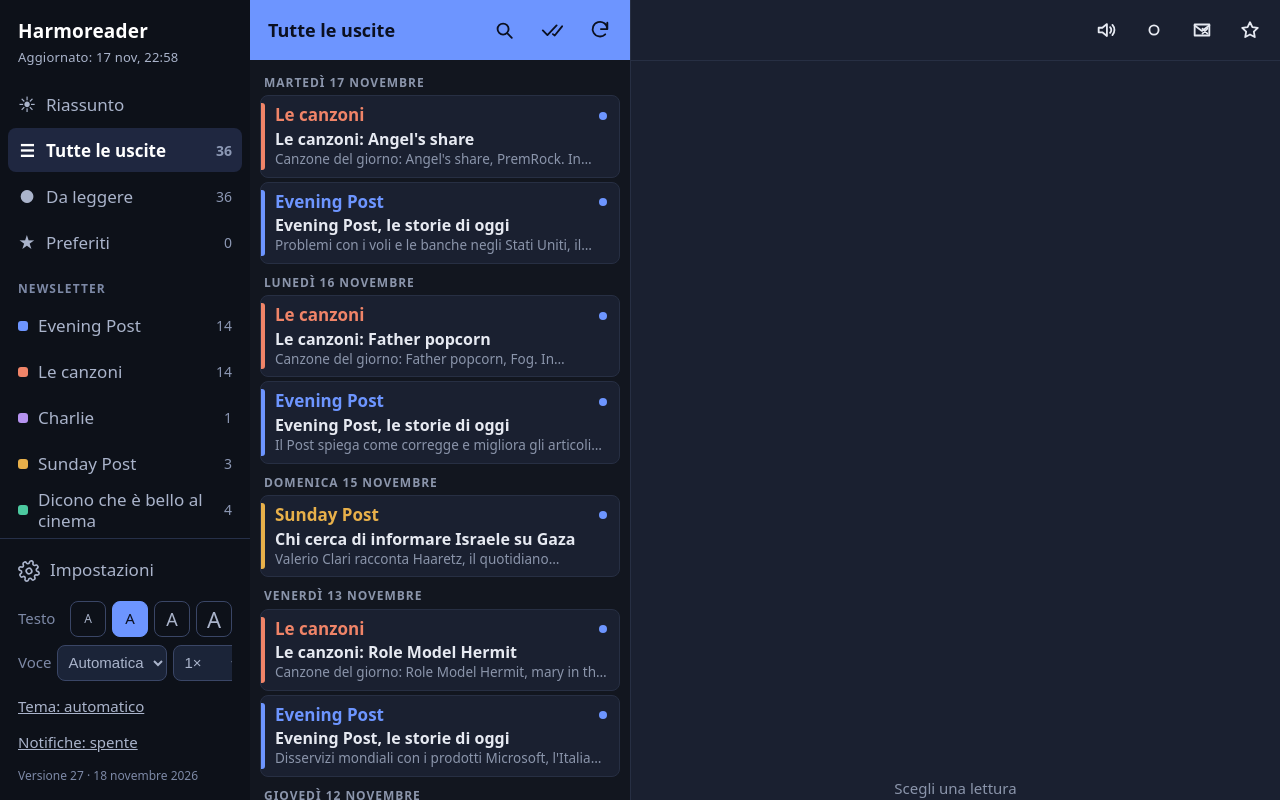
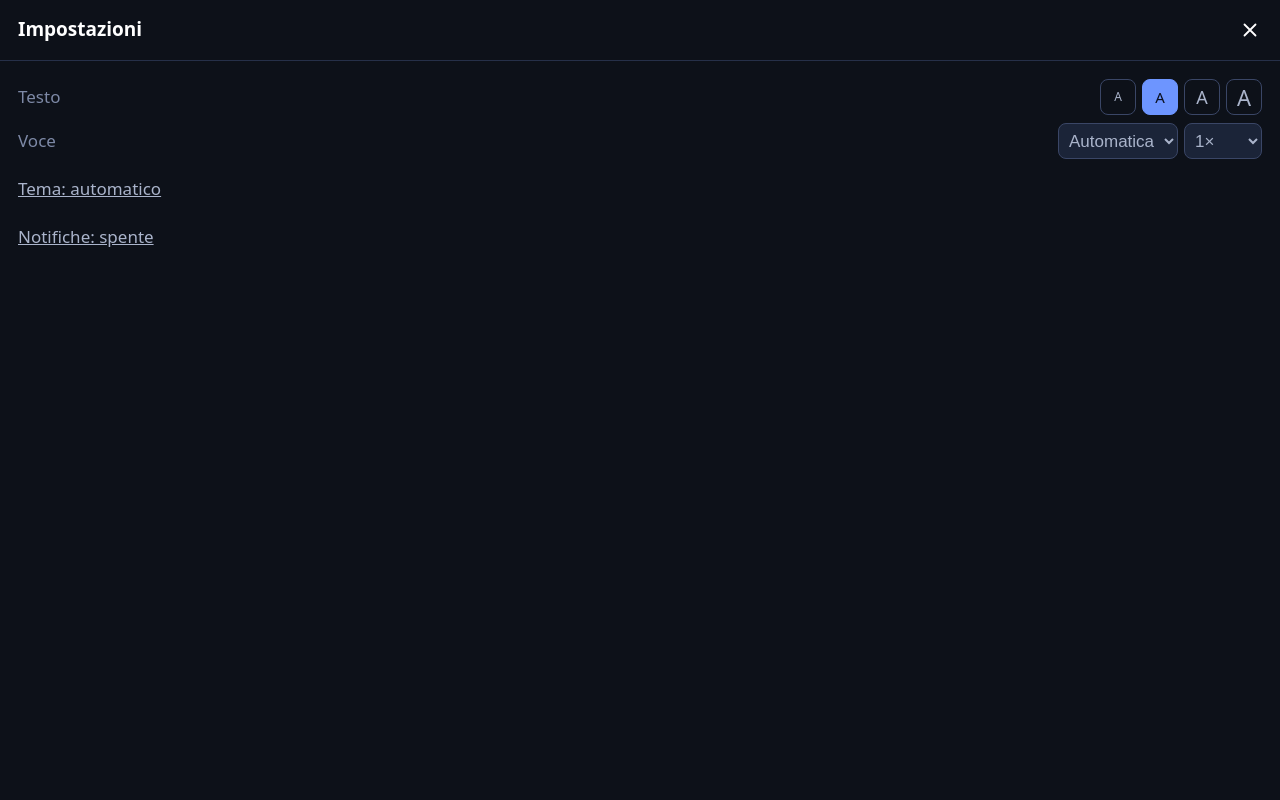
Before and after one commit to HarmoReader/reader, a plain HTML site: page index.html in a window 1280 px wide. Both pictures are taken after a click on the button "Impostazioni". Drawn offline with Linux system fonts and the light colour scheme.

Commit message:
Impostazioni a schermo intero con chiusura da X
Co-Authored-By: Claude Sonnet 5.5 <noreply@anthropic.com>
Claude-Session: https://claude.ai/code/session_0142FkUenvY2LaS6ztUKwQij

```diff
--- a/index.html
+++ b/index.html
@@ -87,9 +87,13 @@ a { color: var(--accent); }
 .side-foot .ver { margin-top: 6px; font-size: calc(12px * var(--t)); color: #7d89a6; }
 .side-foot .set-btn { display: flex; align-items: center; gap: 10px; width: 100%; text-decoration: none; min-height: 44px; font-size: calc(17px * var(--t)); }
 .set-btn svg { width: 22px; height: 22px; fill: none; stroke: currentColor; stroke-width: 1.8; stroke-linecap: round; stroke-linejoin: round; flex: none; transition: transform .25s; }
-.set-btn[aria-expanded="true"] svg { transform: rotate(60deg); }
-#set-panel { margin-top: 8px; max-height: 55vh; overflow: auto; }
+#set-panel { position: fixed; inset: 0; z-index: 60; background: var(--side); color: var(--side-fg); display: flex; flex-direction: column; padding: env(safe-area-inset-top, 0) env(safe-area-inset-right, 0) env(safe-area-inset-bottom, 0) env(safe-area-inset-left, 0); }
 #set-panel[hidden] { display: none; }
+.set-head { display: flex; align-items: center; padding: 8px 8px 8px 18px; min-height: 56px; border-bottom: 1px solid #263049; }
+.set-head h2 { margin: 0 auto 0 0; color: #fff; font-size: calc(19px * var(--t)); font-weight: 700; }
+.set-head .icon-btn { color: #fff; }
+.set-body.side-foot { margin: 0; border: 0; padding: 18px; overflow: auto; flex: 1; font-size: calc(17px * var(--t)); }
+.set-body #theme-btn, .set-body #push-btn { display: block; min-height: 44px; margin-top: 4px; }
 #restore-slot:not(:empty) { margin-bottom: 8px; }
 .voice-row { display: flex; align-items: center; gap: 6px; margin-bottom: 8px; }
 .voice-row span { margin-right: auto; }
@@ -220,7 +224,14 @@ a { color: var(--accent); }
         <svg viewBox="0 0 24 24" aria-hidden="true"><circle cx="12" cy="12" r="3"/><path d="M19.4 15a1.7 1.7 0 0 0 .3 1.9l.1.1a2 2 0 1 1-2.8 2.8l-.1-.1a1.7 1.7 0 0 0-1.9-.3 1.7 1.7 0 0 0-1 1.5V21a2 2 0 1 1-4 0v-.1a1.7 1.7 0 0 0-1.1-1.5 1.7 1.7 0 0 0-1.9.3l-.1.1a2 2 0 1 1-2.8-2.8l.1-.1a1.7 1.7 0 0 0 .3-1.9 1.7 1.7 0 0 0-1.5-1H3a2 2 0 1 1 0-4h.1a1.7 1.7 0 0 0 1.5-1.1 1.7 1.7 0 0 0-.3-1.9l-.1-.1a2 2 0 1 1 2.8-2.8l.1.1a1.7 1.7 0 0 0 1.9.3H9a1.7 1.7 0 0 0 1-1.5V3a2 2 0 1 1 4 0v.1a1.7 1.7 0 0 0 1 1.5 1.7 1.7 0 0 0 1.9-.3l.1-.1a2 2 0 1 1 2.8 2.8l-.1.1a1.7 1.7 0 0 0-.3 1.9V9a1.7 1.7 0 0 0 1.5 1H21a2 2 0 1 1 0 4h-.1a1.7 1.7 0 0 0-1.5 1z"/></svg>
         <span>Impostazioni</span>
       </button>
-      <div id="set-panel" hidden>
+      <div class="ver" id="ver"></div></div>
+  </nav>
+  <div id="scrim"></div>
+  <div id="set-panel" role="dialog" aria-modal="true" aria-label="Impostazioni" hidden>
+    <div class="set-head"><h2>Impostazioni</h2>
+      <button class="icon-btn" id="set-close" type="button" aria-label="Chiudi le impostazioni"><svg viewBox="0 0 24 24"><path d="M6 6l12 12M18 6L6 18"/></svg></button>
+    </div>
+    <div class="set-body side-foot">
       <div id="restore-slot"></div>
       <div class="fs-row" role="group" aria-label="Dimensione del testo"><span>Testo</span>
         <button type="button" data-fs="0.9" aria-label="Testo piccolo" style="font-size:12px">A</button>
@@ -236,10 +247,8 @@ a { color: var(--accent); }
       </div>
       <button id="theme-btn" type="button">Tema: automatico</button>
       <button id="push-btn" type="button" hidden>Notifiche: spente</button>
-      </div>
-      <div class="ver" id="ver"></div></div>
-  </nav>
-  <div id="scrim"></div>
+    </div>
+  </div>
 
   <main id="list-pane">
     <header class="bar">
@@ -298,7 +307,7 @@ a { color: var(--accent); }
     sunday: { name: 'Sunday Post', color: 'var(--sunday)', nav: '#e8b04a' },
     streaming: { name: 'Dicono che è bello al cinema', color: 'var(--streaming)', nav: '#4cc9a0' }
   };
-  var APP_VERSION = '27 · 18 novembre 2026';
+  var APP_VERSION = '28 · 18 novembre 2026';
   var DATA_URL = 'data/digests.json';
   var state = { editions: [], filter: { kind: 'all' }, openId: null, read: new Set(), starred: new Set(), updated: null, unsub: {}, raw: [], hidden: new Set(), fetchOk: null, q: '', seen: new Set(), slide: 0 };
 
@@ -729,7 +738,7 @@ a { color: var(--accent); }
     window.addEventListener('popstate', function (ev) {
       if (ev.state && ev.state.root) {
         try { history.pushState({ home: 1 }, '', base); } catch (e) {}
-        closeSide();
+        closeSide(); if (window.__setPanel) window.__setPanel(false);
       }
     });
   })();
@@ -737,10 +746,11 @@ a { color: var(--accent); }
   function openSide() { $('side').classList.add('open'); $('scrim').classList.add('on'); }
   function closeSide() { $('side').classList.remove('open'); $('scrim').classList.remove('on'); }
   $('menu-btn').addEventListener('click', openSide);
-  $('set-btn').addEventListener('click', function () {
-    var open = $('set-panel').hidden; $('set-panel').hidden = !open; this.setAttribute('aria-expanded', open ? 'true' : 'false');
-    if (open) $('set-panel').scrollIntoView({ block: 'nearest' });
-  });
+  function setPanel(on) { $('set-panel').hidden = !on; $('set-btn').setAttribute('aria-expanded', on ? 'true' : 'false'); }
+  window.__setPanel = setPanel;
+  $('set-btn').addEventListener('click', function () { setPanel(true); });
+  $('set-close').addEventListener('click', function () { setPanel(false); });
+  document.addEventListener('keydown', function (ev) { if (ev.key === 'Escape' && !$('set-panel').hidden) setPanel(false); });
   $('scrim').addEventListener('click', closeSide);
   $('back-btn').addEventListener('click', function () { if (location.hash) history.back(); else closeReader(); });
 
--- a/sw.js
+++ b/sw.js
@@ -1,5 +1,5 @@
 // Guscio dell'app in cache per l'uso offline; i dati sempre dalla rete, con la cache come ripiego.
-const SHELL = 'harmoreader-shell-v27';
+const SHELL = 'harmoreader-shell-v28';
 const DATA = 'harmoreader-data-v1';
 const FILES = ['./', './index.html', './manifest.json', './icons/icon-192.png', './icons/icon-512.png', './icons/apple-touch-icon.png'];
 
```
